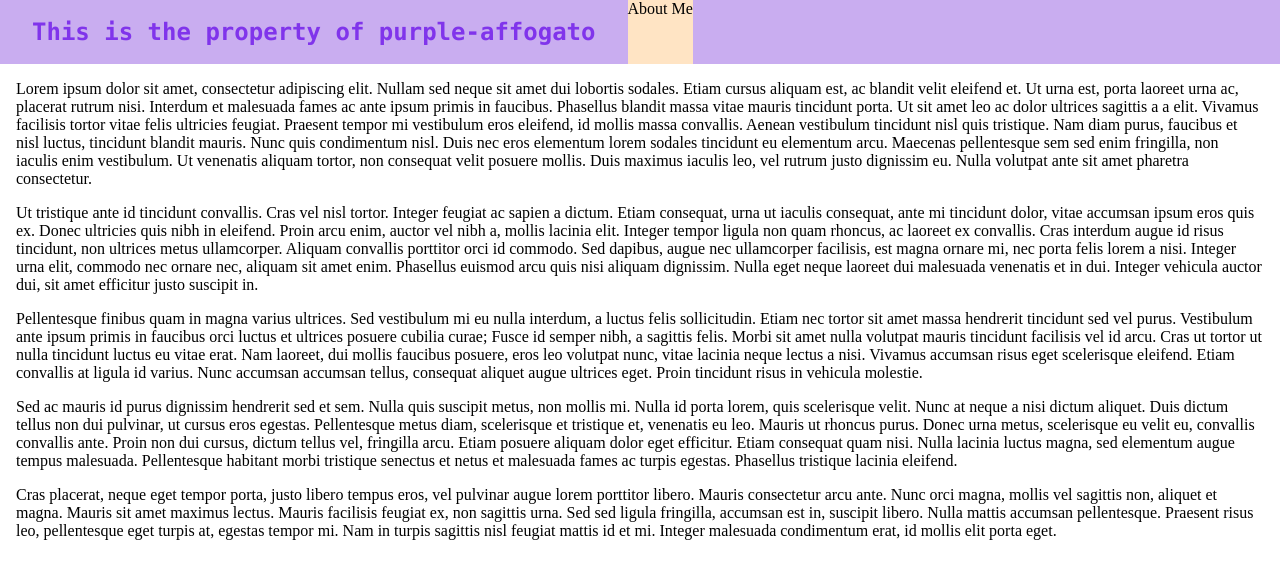
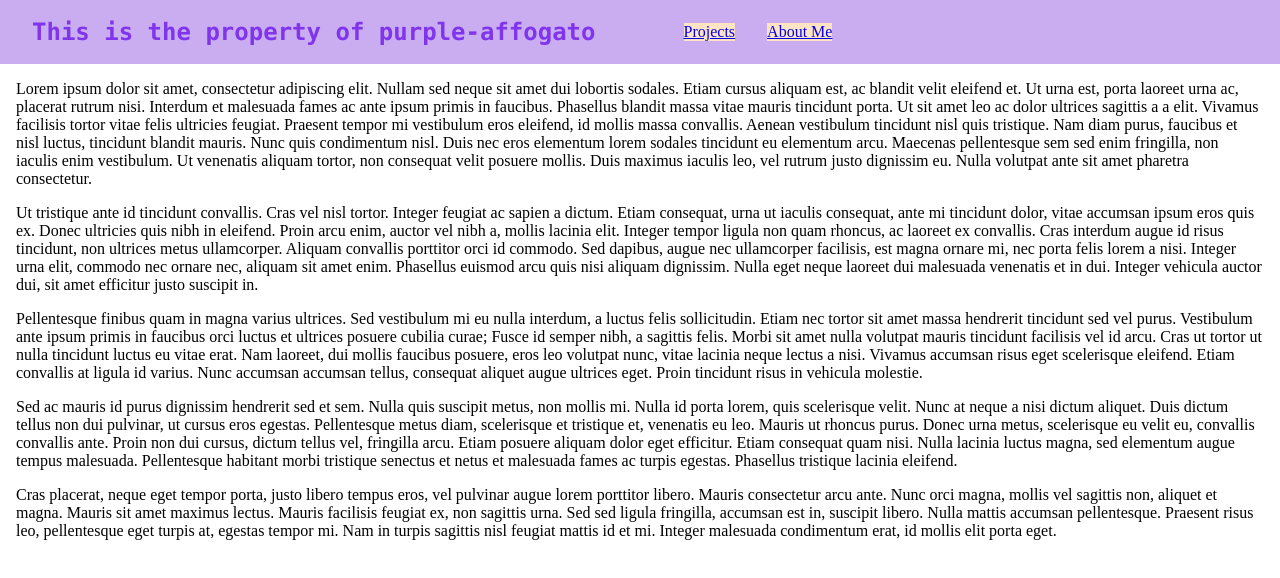
Before and after one commit to purple-affogato/purple-affogato.github.io, a React (Create React App) app: page /#/about-me in a window 1280 px wide. Shown: the top 578 px of the page. Built offline with nearby package versions, Linux system fonts and the light colour scheme.

Commit message:
added new router and new pages

```diff
--- /dev/null
+++ b/src/AboutMe.js
@@ -0,0 +1,11 @@
+import './styles.css';
+
+function AboutMe (){
+    return(
+        <div>
+            <p>HI LMAO NICE TO MEET U</p>
+        </div>
+    );
+}
+
+export default AboutMe;
--- /dev/null
+++ b/src/Projects.js
@@ -0,0 +1,10 @@
+
+function ProjectList() {
+    return(
+        <div>
+            <p>i will soon list my projects here :)</p>
+        </div>
+    );
+}
+
+export default ProjectList;
--- a/src/components.js
+++ b/src/components.js
@@ -1,21 +1,25 @@
 import React from 'react';
 import './styles.css';
+import { Link } from 'react-router-dom';
 
 export function Header() {
 
     return (
         <header className='Header'>
             <h2 className='siteTitle'>This is the property of purple-affogato</h2>
-            <HeaderItem text={"About Me"}/>
+            <ul>
+                <HeaderItem text={"About Me"} link={"about-me"} />
+                <HeaderItem text={"Projects"} link={"projects"}/>
+            </ul>
         </header>
     );
 }
 
-function HeaderItem({text}) {
+function HeaderItem({ text, link }) {
     return (
-        <div className='HeaderItem'>
-            {text}
-        </div>
+        <li className='HeaderItem'>
+            <Link to={link}>{text}</Link>
+        </li>
     );
 }
 
@@ -23,19 +27,19 @@ export function Article() {
     return (
         <div>
             <p>
-            Lorem ipsum dolor sit amet, consectetur adipiscing elit. Nullam sed neque sit amet dui lobortis sodales. Etiam cursus aliquam est, ac blandit velit eleifend et. Ut urna est, porta laoreet urna ac, placerat rutrum nisi. Interdum et malesuada fames ac ante ipsum primis in faucibus. Phasellus blandit massa vitae mauris tincidunt porta. Ut sit amet leo ac dolor ultrices sagittis a a elit. Vivamus facilisis tortor vitae felis ultricies feugiat. Praesent tempor mi vestibulum eros eleifend, id mollis massa convallis. Aenean vestibulum tincidunt nisl quis tristique. Nam diam purus, faucibus et nisl luctus, tincidunt blandit mauris. Nunc quis condimentum nisl. Duis nec eros elementum lorem sodales tincidunt eu elementum arcu. Maecenas pellentesque sem sed enim fringilla, non iaculis enim vestibulum. Ut venenatis aliquam tortor, non consequat velit posuere mollis. Duis maximus iaculis leo, vel rutrum justo dignissim eu. Nulla volutpat ante sit amet pharetra consectetur.
+                Lorem ipsum dolor sit amet, consectetur adipiscing elit. Nullam sed neque sit amet dui lobortis sodales. Etiam cursus aliquam est, ac blandit velit eleifend et. Ut urna est, porta laoreet urna ac, placerat rutrum nisi. Interdum et malesuada fames ac ante ipsum primis in faucibus. Phasellus blandit massa vitae mauris tincidunt porta. Ut sit amet leo ac dolor ultrices sagittis a a elit. Vivamus facilisis tortor vitae felis ultricies feugiat. Praesent tempor mi vestibulum eros eleifend, id mollis massa convallis. Aenean vestibulum tincidunt nisl quis tristique. Nam diam purus, faucibus et nisl luctus, tincidunt blandit mauris. Nunc quis condimentum nisl. Duis nec eros elementum lorem sodales tincidunt eu elementum arcu. Maecenas pellentesque sem sed enim fringilla, non iaculis enim vestibulum. Ut venenatis aliquam tortor, non consequat velit posuere mollis. Duis maximus iaculis leo, vel rutrum justo dignissim eu. Nulla volutpat ante sit amet pharetra consectetur.
             </p>
             <p>
-            Ut tristique ante id tincidunt convallis. Cras vel nisl tortor. Integer feugiat ac sapien a dictum. Etiam consequat, urna ut iaculis consequat, ante mi tincidunt dolor, vitae accumsan ipsum eros quis ex. Donec ultricies quis nibh in eleifend. Proin arcu enim, auctor vel nibh a, mollis lacinia elit. Integer tempor ligula non quam rhoncus, ac laoreet ex convallis. Cras interdum augue id risus tincidunt, non ultrices metus ullamcorper. Aliquam convallis porttitor orci id commodo. Sed dapibus, augue nec ullamcorper facilisis, est magna ornare mi, nec porta felis lorem a nisi. Integer urna elit, commodo nec ornare nec, aliquam sit amet enim. Phasellus euismod arcu quis nisi aliquam dignissim. Nulla eget neque laoreet dui malesuada venenatis et in dui. Integer vehicula auctor dui, sit amet efficitur justo suscipit in.
+                Ut tristique ante id tincidunt convallis. Cras vel nisl tortor. Integer feugiat ac sapien a dictum. Etiam consequat, urna ut iaculis consequat, ante mi tincidunt dolor, vitae accumsan ipsum eros quis ex. Donec ultricies quis nibh in eleifend. Proin arcu enim, auctor vel nibh a, mollis lacinia elit. Integer tempor ligula non quam rhoncus, ac laoreet ex convallis. Cras interdum augue id risus tincidunt, non ultrices metus ullamcorper. Aliquam convallis porttitor orci id commodo. Sed dapibus, augue nec ullamcorper facilisis, est magna ornare mi, nec porta felis lorem a nisi. Integer urna elit, commodo nec ornare nec, aliquam sit amet enim. Phasellus euismod arcu quis nisi aliquam dignissim. Nulla eget neque laoreet dui malesuada venenatis et in dui. Integer vehicula auctor dui, sit amet efficitur justo suscipit in.
             </p>
             <p>
-            Pellentesque finibus quam in magna varius ultrices. Sed vestibulum mi eu nulla interdum, a luctus felis sollicitudin. Etiam nec tortor sit amet massa hendrerit tincidunt sed vel purus. Vestibulum ante ipsum primis in faucibus orci luctus et ultrices posuere cubilia curae; Fusce id semper nibh, a sagittis felis. Morbi sit amet nulla volutpat mauris tincidunt facilisis vel id arcu. Cras ut tortor ut nulla tincidunt luctus eu vitae erat. Nam laoreet, dui mollis faucibus posuere, eros leo volutpat nunc, vitae lacinia neque lectus a nisi. Vivamus accumsan risus eget scelerisque eleifend. Etiam convallis at ligula id varius. Nunc accumsan accumsan tellus, consequat aliquet augue ultrices eget. Proin tincidunt risus in vehicula molestie.
+                Pellentesque finibus quam in magna varius ultrices. Sed vestibulum mi eu nulla interdum, a luctus felis sollicitudin. Etiam nec tortor sit amet massa hendrerit tincidunt sed vel purus. Vestibulum ante ipsum primis in faucibus orci luctus et ultrices posuere cubilia curae; Fusce id semper nibh, a sagittis felis. Morbi sit amet nulla volutpat mauris tincidunt facilisis vel id arcu. Cras ut tortor ut nulla tincidunt luctus eu vitae erat. Nam laoreet, dui mollis faucibus posuere, eros leo volutpat nunc, vitae lacinia neque lectus a nisi. Vivamus accumsan risus eget scelerisque eleifend. Etiam convallis at ligula id varius. Nunc accumsan accumsan tellus, consequat aliquet augue ultrices eget. Proin tincidunt risus in vehicula molestie.
             </p>
             <p>
-            Sed ac mauris id purus dignissim hendrerit sed et sem. Nulla quis suscipit metus, non mollis mi. Nulla id porta lorem, quis scelerisque velit. Nunc at neque a nisi dictum aliquet. Duis dictum tellus non dui pulvinar, ut cursus eros egestas. Pellentesque metus diam, scelerisque et tristique et, venenatis eu leo. Mauris ut rhoncus purus. Donec urna metus, scelerisque eu velit eu, convallis convallis ante. Proin non dui cursus, dictum tellus vel, fringilla arcu. Etiam posuere aliquam dolor eget efficitur. Etiam consequat quam nisi. Nulla lacinia luctus magna, sed elementum augue tempus malesuada. Pellentesque habitant morbi tristique senectus et netus et malesuada fames ac turpis egestas. Phasellus tristique lacinia eleifend.
+                Sed ac mauris id purus dignissim hendrerit sed et sem. Nulla quis suscipit metus, non mollis mi. Nulla id porta lorem, quis scelerisque velit. Nunc at neque a nisi dictum aliquet. Duis dictum tellus non dui pulvinar, ut cursus eros egestas. Pellentesque metus diam, scelerisque et tristique et, venenatis eu leo. Mauris ut rhoncus purus. Donec urna metus, scelerisque eu velit eu, convallis convallis ante. Proin non dui cursus, dictum tellus vel, fringilla arcu. Etiam posuere aliquam dolor eget efficitur. Etiam consequat quam nisi. Nulla lacinia luctus magna, sed elementum augue tempus malesuada. Pellentesque habitant morbi tristique senectus et netus et malesuada fames ac turpis egestas. Phasellus tristique lacinia eleifend.
             </p>
             <p>
-            Cras placerat, neque eget tempor porta, justo libero tempus eros, vel pulvinar augue lorem porttitor libero. Mauris consectetur arcu ante. Nunc orci magna, mollis vel sagittis non, aliquet et magna. Mauris sit amet maximus lectus. Mauris facilisis feugiat ex, non sagittis urna. Sed sed ligula fringilla, accumsan est in, suscipit libero. Nulla mattis accumsan pellentesque. Praesent risus leo, pellentesque eget turpis at, egestas tempor mi. Nam in turpis sagittis nisl feugiat mattis id et mi. Integer malesuada condimentum erat, id mollis elit porta eget.
+                Cras placerat, neque eget tempor porta, justo libero tempus eros, vel pulvinar augue lorem porttitor libero. Mauris consectetur arcu ante. Nunc orci magna, mollis vel sagittis non, aliquet et magna. Mauris sit amet maximus lectus. Mauris facilisis feugiat ex, non sagittis urna. Sed sed ligula fringilla, accumsan est in, suscipit libero. Nulla mattis accumsan pellentesque. Praesent risus leo, pellentesque eget turpis at, egestas tempor mi. Nam in turpis sagittis nisl feugiat mattis id et mi. Integer malesuada condimentum erat, id mollis elit porta eget.
             </p>
         </div>
     );
--- a/src/index.js
+++ b/src/index.js
@@ -1,16 +1,22 @@
 import React from 'react';
 import ReactDOM from 'react-dom/client';
 import App from './App';
+import AboutMe from './AboutMe';
+import ProjectList from './Projects';
 import reportWebVitals from './reportWebVitals';
-import { HashRouter } from 'react-router-dom';
+import { createBrowserRouter, RouterProvider } from 'react-router-dom';
+
+const router = createBrowserRouter([
+  { path: "/", element: <App /> },
+  { path: "about-me", element: <AboutMe /> },
+  { path: "projects", element: <ProjectList /> },
+]);
 
 const root = ReactDOM.createRoot(document.getElementById('root'));
 root.render(
-  <HashRouter>
-    <React.StrictMode>
-    <App />
+  <React.StrictMode>
+    <RouterProvider router={router} />
   </React.StrictMode>
-  </HashRouter>
 );
 
 // If you want to start measuring performance in your app, pass a function
--- a/src/styles.css
+++ b/src/styles.css
@@ -1,4 +1,4 @@
-.Header, .onHeader {
+.Header {
   display: flex;
   overflow: hidden;
   background-color: #c9adf0;
@@ -19,6 +19,8 @@ p {
   border-radius: 0%;
   position: relative;
   float: right;
+  vertical-align: text-bottom;
+  margin: 1rem;
 }
 
 .siteTitle {
```
Also changed, not shown: src/App.js (+5 -5 lines).
